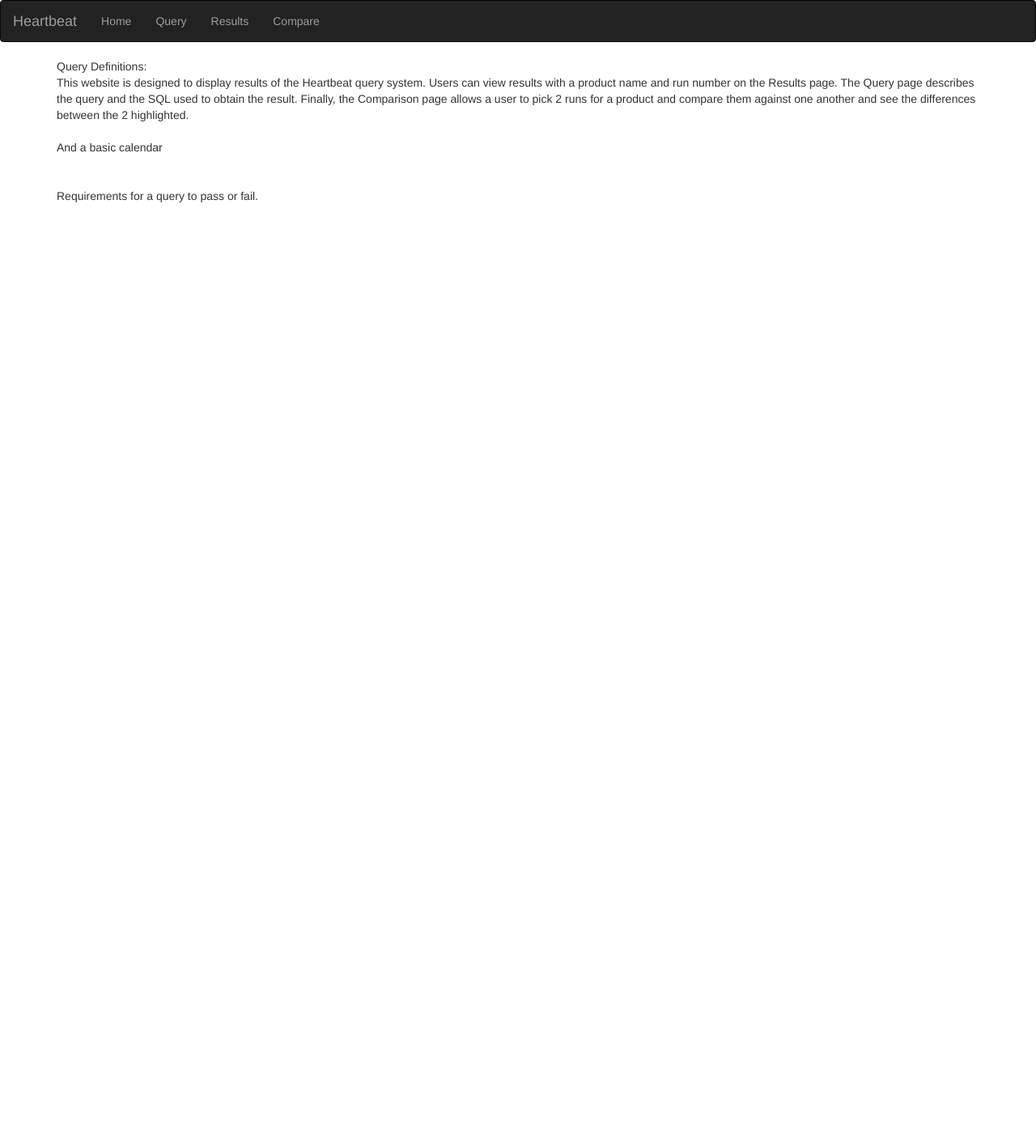
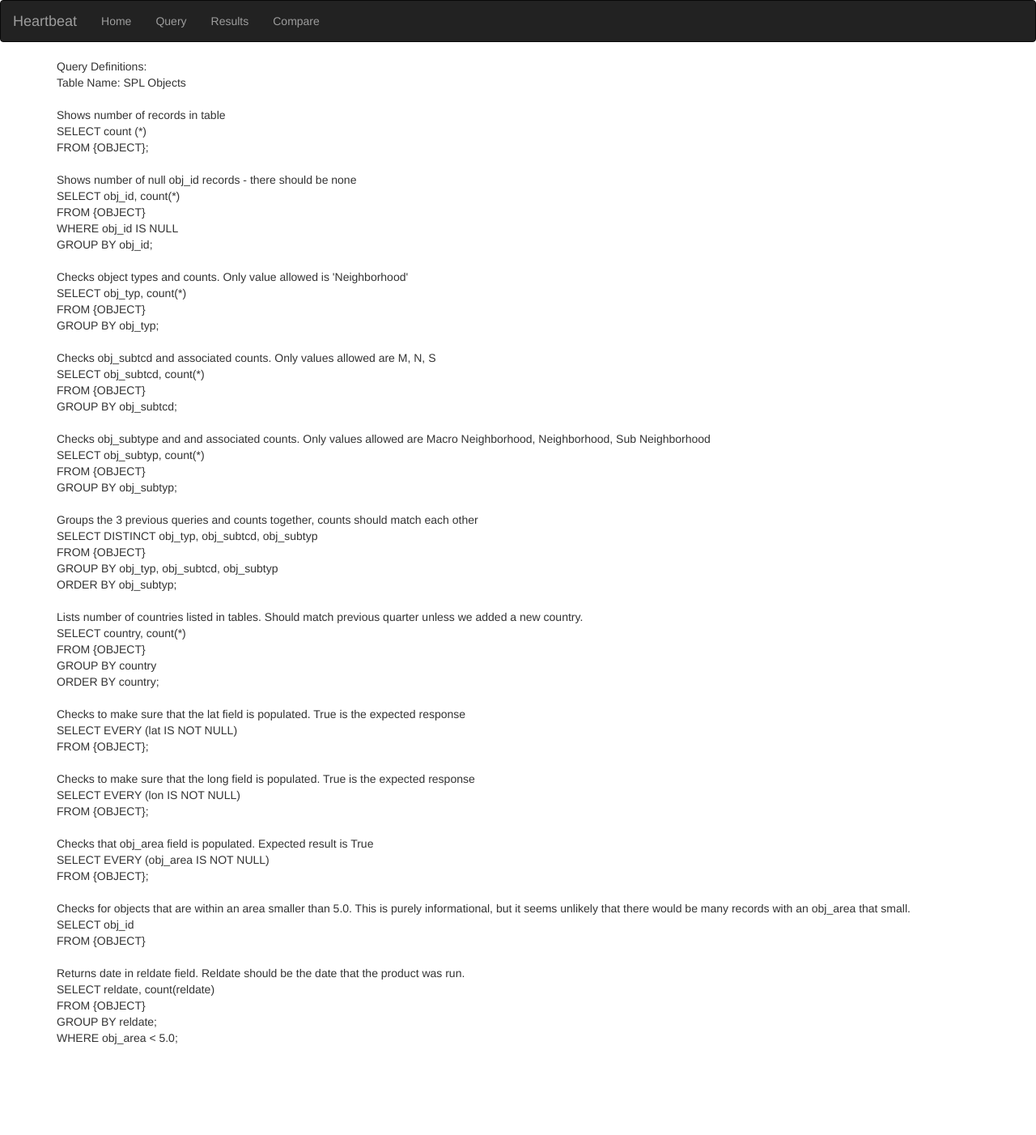
Before and after one commit to meganpetroski/cs50_final, a Flask app: page /query in a window 1280 px wide. Shown: the whole page at 81% size. Before the commit the page ends 250 px from the top, so only its background shows below. Run offline with Flask 2, Linux system fonts and the light colour scheme; some libraries are stand-ins or nearby versions.

Commit message:
final query pg layout

```diff
--- a/templates/query.html
+++ b/templates/query.html
@@ -7,18 +7,72 @@
 {% block main %}
     <p>
         Query Definitions:<br>
-        This website is designed to display results of the Heartbeat query system. Users can view results with a product name and run number
-        on the Results page. The Query page describes the query and the SQL used to obtain the result. Finally, the Comparison page allows a
-        user to pick 2 runs for a product and compare them against one another and see the differences between the 2 highlighted.
-
-
+        Table Name: SPL Objects<br>
+        <br>
+        Shows number of records in table<br>
+        SELECT count (*)<br>
+        FROM {OBJECT};<br>
+        <br>
+        Shows number of null obj_id records - there should be none<br>
+        SELECT obj_id, count(*)<br>
+        FROM {OBJECT}<br>
+        WHERE obj_id IS NULL<br>
+        GROUP BY obj_id;<br>
+        <br>
+        Checks object types and counts. Only value allowed is 'Neighborhood'<br>
+        SELECT obj_typ, count(*)<br>
+        FROM {OBJECT}<br>
+        GROUP BY obj_typ;<br>
+        <br>
+        Checks obj_subtcd and associated counts. Only values allowed are M, N, S<br>
+        SELECT obj_subtcd, count(*)<br>
+        FROM {OBJECT}<br>
+        GROUP BY obj_subtcd;<br>
+        <br>
+        Checks obj_subtype and and associated counts. Only values allowed are Macro Neighborhood, Neighborhood, Sub Neighborhood<br>
+        SELECT obj_subtyp, count(*)<br>
+        FROM {OBJECT}<br>
+        GROUP BY obj_subtyp;<br>
+        <br>
+        Groups the 3 previous queries and counts together, counts should match each other<br>
+        SELECT DISTINCT obj_typ, obj_subtcd, obj_subtyp<br>
+        FROM {OBJECT}<br>
+        GROUP BY obj_typ, obj_subtcd, obj_subtyp<br>
+        ORDER BY obj_subtyp;<br>
+        <br>
+        Lists number of countries listed in tables. Should match previous quarter unless we added a new country.<br>
+        SELECT country, count(*)<br>
+        FROM {OBJECT}<br>
+        GROUP BY country<br>
+        ORDER BY country;<br>
+        <br>
+        Checks to make sure that the lat field is populated. True is the expected response<br>
+        SELECT EVERY (lat IS NOT NULL)<br>
+        FROM {OBJECT};<br>
+        <br>
+        Checks to make sure that the long field is populated. True is the expected response<br>
+        SELECT EVERY (lon IS NOT NULL)<br>
+        FROM {OBJECT};<br>
+        <br>
+        Checks that obj_area field is populated. Expected result is True<br>
+        SELECT EVERY (obj_area IS NOT NULL)<br>
+        FROM {OBJECT};<br>
+        <br>
+        Checks for objects that are within an area smaller than 5.0. This is purely informational, but it seems unlikely that there would be many records with an obj_area that small.<br>
+        SELECT obj_id<br>
+        FROM {OBJECT}<br>
+        <br>
+        Returns date in reldate field. Reldate should be the date that the product was run.<br>
+        SELECT reldate, count(reldate)<br>
+        FROM {OBJECT}<br>
+        GROUP BY reldate;<br>
+        WHERE obj_area < 5.0;<br>
         <br>
         <br>
-        And a basic calendar<br>
-        {{ cal }}
+        <br>
         <br>
         <br>
 
-        Requirements for a query to pass or fail.
+
     </p>
 {% endblock %}
```
